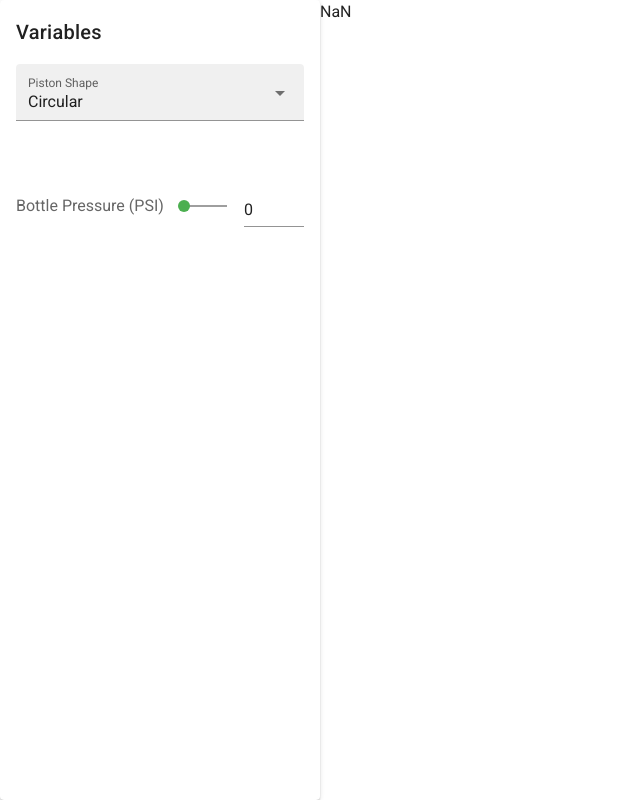
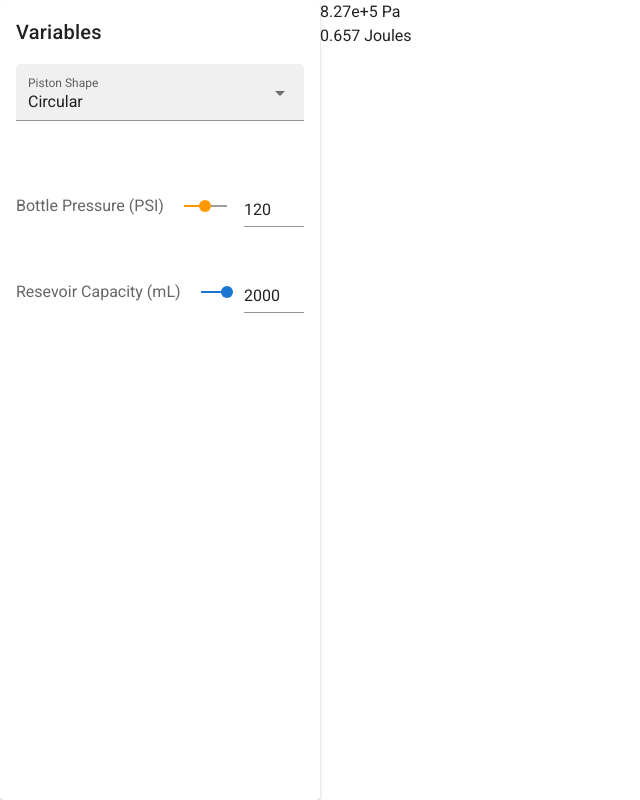
Before and after one commit to girotobial/piston_gas_expansion, a Vue app: page / in a window 1280 px wide. Shown: the whole page, without its empty margins (0-640 px from the left). Built offline with nearby package versions, Linux system fonts and the light colour scheme.

Commit message:
✨ add bottle capacity slider

```diff
--- a/src/App.vue
+++ b/src/App.vue
@@ -2,7 +2,8 @@
   <v-app>
     <v-main>
       <Controls class="controls" />
-      <div style="height: 100%; width: 50%; float: left">{{ pascals }}</div>
+      <div class="results">{{ pascals }} Pa</div>
+      <div class="results">{{ workDone }} Joules</div>
     </v-main>
   </v-app>
 </template>
@@ -10,7 +11,7 @@
 <script lang="ts">
 import Vue from "vue";
 import Controls from "@/components/Controls.vue";
-import { pressurePsiToPascal } from "@/model/conversion";
+import { Adiabatic } from "@/model/thermodynamics";
 
 export default Vue.extend({
   name: "App",
@@ -20,7 +21,18 @@ export default Vue.extend({
   },
   computed: {
     pascals() {
-      return pressurePsiToPascal(this.$store.state.airPressure);
+      return this.$store.getters.bottle.pressure.toExponential(2);
+    },
+    workDone() {
+      const expansion = new Adiabatic();
+      const piston = this.$store.getters.piston;
+      const startPressure = this.$store.getters.bottle.pressure;
+
+      return expansion.workDone(
+        startPressure,
+        piston.tdcVolume(),
+        piston.bdcVolume()
+      );
     },
   },
 });
@@ -32,4 +44,8 @@ export default Vue.extend({
   width: 25%;
   float: left;
 }
+.results {
+  width: 75%;
+  float: left;
+}
 </style>
--- a/src/components/Controls.vue
+++ b/src/components/Controls.vue
@@ -15,7 +15,7 @@
       <v-row>
         <v-col>
           <v-slider
-            v-model="$store.state.bottlePressure"
+            v-model="$store.state.bottle.pressure"
             min="0"
             max="250"
             label="Bottle Pressure (PSI)"
@@ -25,7 +25,28 @@
           >
             <template v-slot:append>
               <v-text-field
-                v-model="$store.state.bottlePressure"
+                v-model="$store.state.bottle.pressure"
+                type="number"
+                class="mt-0 pt-0"
+                style="width: 60px"
+              ></v-text-field>
+            </template>
+          </v-slider>
+        </v-col>
+      </v-row>
+      <v-row>
+        <v-col>
+          <v-slider
+            v-model="$store.state.bottle.capacity"
+            min="0"
+            max="2000"
+            label="Resevoir Capacity (mL)"
+            thumb-label
+            track-color="grey"
+          >
+            <template v-slot:append>
+              <v-text-field
+                v-model="$store.state.bottle.capacity"
                 type="number"
                 class="mt-0 pt-0"
                 style="width: 60px"
@@ -47,7 +68,7 @@ export default class Controls extends Vue {
   pistonShapeItems = ["Circular", "Square"];
 
   get bottlePressureColor(): string {
-    const bottlePressure = this.$store.state.bottlePressure;
+    const bottlePressure = this.$store.state.bottle.pressure;
     if (bottlePressure < 60) return "green";
     if (bottlePressure < 150) return "orange";
     return "red";
--- /dev/null
+++ b/src/interfaces.ts
@@ -0,0 +1,4 @@
+export interface Bottle {
+  pressure: number;
+  capacity: number;
+}
```
